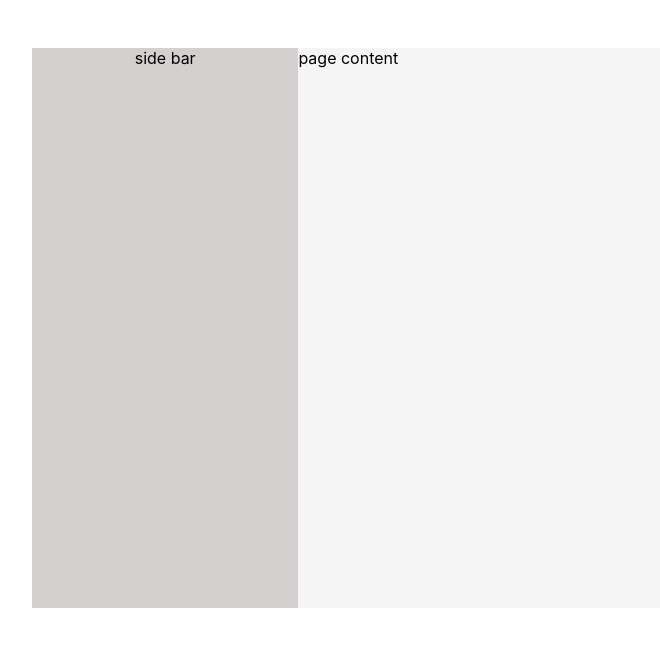
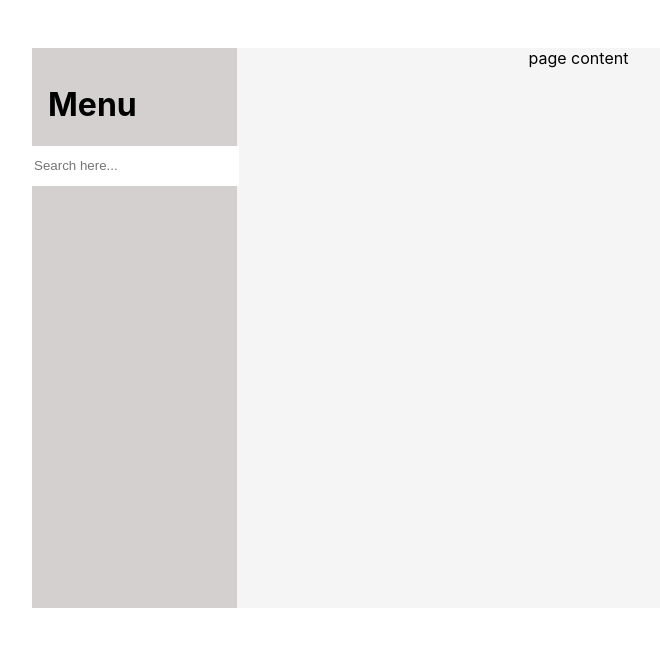
Before and after one commit to parvejg/search-menu, a React (Create React App) app: page / in a window 1280 px wide. Shown: the top 646 px of the page, without its empty margins (164-824 px from the left). Built offline with nearby package versions, Linux system fonts and the light colour scheme.

Commit message:
sidebar input wrok cmpt and create a linkListArray

```diff
--- a/src/Components/Search-menu.css
+++ b/src/Components/Search-menu.css
@@ -7,6 +7,23 @@
 }
 .side-bar-container {
   width: 30%;
-  height: 70vh;
   background-color: rgb(212, 208, 208);
+  padding-top: 1rem;
+  text-align: left;
 }
+.search-menu-contents {
+  width: 100%;
+  height: 100%;
+}
+.sidebar-heading {
+  padding-left: 1rem;
+}
+.side-bar-input {
+  text-align: left;
+  border: hidden;
+  width: 99%;
+  height: 7%;
+}
+.side-bar-input:active {
+  border: hidden;
+}
--- a/src/Components/Search-menu.js
+++ b/src/Components/Search-menu.js
@@ -2,7 +2,14 @@ import "./Search-menu.css";
 export const SearchMenu = () => {
   return (
     <div className="search-menu-main-container">
-      <di className="side-bar-container">side bar </di>
+      <di className="side-bar-container">
+        <h1 className="sidebar-heading">Menu</h1>
+        <input
+          type="text"
+          className="side-bar-input"
+          placeholder="Search here..."
+        />{" "}
+      </di>
       <div className="search-menu-contents">page content</div>
     </div>
   );
```
Also changed, not shown: src/Components/LinksList.js (added, +12 -0 lines).
